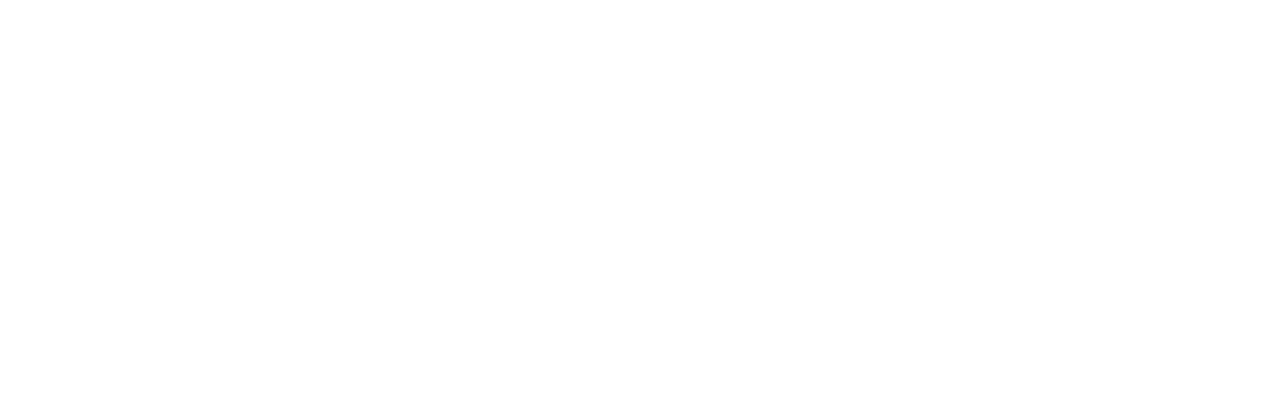
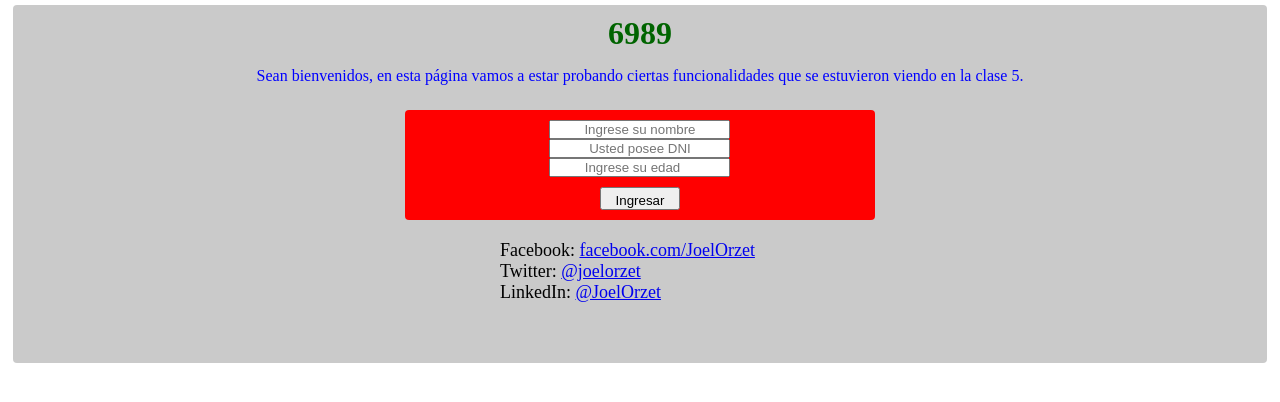
Before and after one commit to joelorzet/Tareas-r-argentina-programa, a plain HTML site: page tareas/clase-5/index.html in a window 1280 px wide. Drawn offline with Linux system fonts and the light colour scheme.

Commit message:
tarea 4 - 5 terminada

```diff
--- a/tareas/clase-3/tarea-clase-3.js
+++ b/tareas/clase-3/tarea-clase-3.js
@@ -59,8 +59,8 @@ if (userAge > adminAge) {
 //"userAge"(dentro del if) TIENE EL MISMO NOMBRE QUE "userAge" EL CUAL SE ENCUENTRA EN EL
 //ÁMBITO GLOBAL
 
-const userIDValidation = prompt(
-	'Usted posee documento? Por favor responda con "si" o "no"' || ''
+const userIDValidation = (
+	prompt('Usted posee documento? Por favor responda con "si" o "no"') || ''
 ).toLowerCase();
 
 const EDAD_PARA_ENTRAR = 18;
--- a/tareas/clase-5/index.html
+++ b/tareas/clase-5/index.html
@@ -1,13 +1,57 @@
-<!doctype html>
+<!DOCTYPE html>
 <html lang="es">
-<head>
-    <meta charset="UTF-8">
-    <meta name="viewport"
-          content="width=device-width, user-scalable=no, initial-scale=1.0, maximum-scale=1.0, minimum-scale=1.0">
-    <meta http-equiv="X-UA-Compatible" content="ie=edge">
-    <title>Clase 5</title>
-</head>
-<body>
+	<head>
+		<meta charset="UTF-8" />
+		<meta
+			name="viewport"
+			content="width=device-width, user-scalable=no, initial-scale=1.0, maximum-scale=1.0, minimum-scale=1.0"
+		/>
+		<meta http-equiv="X-UA-Compatible" content="ie=edge" />
+		<title>Tarea Clase 5</title>
+		<link rel="stylesheet" href="styles.css" />
+	</head>
+	<body>
+		<header class="container">
+			<div>
+				<h1>Aca comineza la tarea</h1>
+			</div>
+			<p>
+				Sean bienvenidos, en esta página vamos a estar probando ciertas funcionalidades que se estuvieron
+				viendo en la clase 5.
+			</p>
 
-</body>
+			<form action="" onsubmit="return false;">
+				<div class="input"><input id="userName" type="text" placeholder="Ingrese su nombre" /></div>
+				<div>
+					<input type="text" id="userIDValidator" placeholder="Usted posee DNI" />
+				</div>
+				<div class="input"><input id="userAge" type="number" placeholder="Ingrese su edad" /></div>
+				<button id="ingresar">Ingresar</button>
+			</form>
+
+			<nav>
+				<ul>
+					<div class="mediaLinks">
+						<li class="facebook">
+							<span>Facebook: </span>
+							<a href="https://www.facebook.com/JoelOrzet" target="_blank">facebook.com/JoelOrzet</a>
+						</li>
+						<li class="twitter">
+							<span>Twitter: </span>
+							<a href="https://twitter.com/JoelOrzet" target="_blank">@joelorzet</a>
+						</li>
+						<li class="linkedin">
+							<span>LinkedIn: </span>
+							<a href="https://www.linkedin.com/in/joel-orzet-3a0465215/" target="_blank">@JoelOrzet</a>
+						</li>
+					</div>
+				</ul>
+				<div>
+					<p class="nameAnswer"></p>
+					<p class="respuesta"></p>
+				</div>
+			</nav>
+		</header>
+		<script src="tarea-clase-5.js"></script>
+	</body>
 </html>
--- /dev/null
+++ b/tareas/clase-5/styles.css
@@ -0,0 +1,83 @@
+* {
+	margin: 0;
+	padding: 0;
+}
+
+.container {
+	width: 98%;
+	background: #cacaca;
+	margin: auto;
+	border-radius: 4px;
+	margin-top: 5px;
+}
+
+h1 {
+	width: 400px;
+	color: darkgreen;
+	margin: auto;
+	padding: 10px;
+	text-align: center;
+}
+
+p {
+	width: 800px;
+	margin: auto;
+	padding: 5px;
+	text-align: center;
+	color: blue;
+	margin-bottom: 20px;
+}
+
+form {
+	width: 450px;
+	border-radius: 4px;
+	margin: auto;
+	padding: 10px;
+	background: red;
+	text-align: center;
+}
+
+.input {
+	display: inline;
+	padding: 4px;
+	width: 150px;
+}
+input {
+	text-align: center;
+}
+
+nav {
+	text-align: center;
+	width: auto;
+}
+
+ul {
+	width: 700px;
+	margin: auto;
+	padding: 20px;
+	text-align: center;
+}
+
+.mediaLinks {
+	width: 400px;
+	display: inline;
+	text-align: center;
+}
+
+li {
+	font-size: 18px;
+	width: 280px;
+	padding-left: 10px;
+	padding-right: 10px;
+	list-style: none;
+	margin: auto;
+	text-align: left;
+}
+
+button {
+	display: block;
+	width: 80px;
+	margin: auto;
+	padding-top: 4px;
+	margin-top: 10px;
+}
--- a/tareas/clase-5/tarea-clase-5.js
+++ b/tareas/clase-5/tarea-clase-5.js
@@ -56,3 +56,66 @@ Ejemplo form:
 // 2. obtener el número más pequeño y mostrarlo en un <em> pre-creado con el texto "El número más pequeño es..."
 // 3. obtener el número más grande y mostrarlo en un <em> pre-creado con el texto "El número más grande es..."
 // 4. obtener el número que más se repite y mostrarlo en un <em> pre-creado con el texto "El número más frecuente es..."
+
+function capitalizeName(name) {
+	return name.charAt(0).toUpperCase() + name.slice(1);
+}
+
+const titleH1 = document.querySelector('h1');
+
+console.log(titleH1);
+console.log(titleH1.innerText);
+
+titleH1.innerHTML = 'Título modificado para pruebas';
+
+const mediaLink = document.querySelectorAll('li');
+
+console.log(mediaLink);
+
+for (let i = 0; i < mediaLink.length; i++) {
+	console.log(mediaLink[i].innerText);
+}
+
+setInterval(function () {
+	titleH1.innerText = String(Math.random().toFixed(4)).slice(2);
+}, 1000);
+
+const $butonIngresar = document.querySelector('#ingresar');
+
+$butonIngresar.onclick = function () {
+	const userName = document.querySelector('#userName').value;
+	const userAge = Number(document.querySelector('#userAge').value);
+	const userIDValidator = document.querySelector('#userIDValidator').value;
+
+	const adminName = 'Joel'.toLowerCase();
+	const relativeName = 'Fernando'.toLowerCase();
+	const EDAD_MINIMA = 18;
+	const RESPUESTA_AFIRMATIVA = 'si';
+	const RESPUESTA_NEGATIVA = 'no';
+
+	let nameAnswer;
+	let respuesta;
+
+	if (userName.toLowerCase() === adminName) {
+		nameAnswer = `Hola Tocayo! Yo tambien me llamo ${capitalizeName(adminName)}`;
+	} else if (userName.toLowerCase() === relativeName) {
+		nameAnswer = `Hola ${capitalizeName(userName)} te llamas igual que mi pariente!`;
+	} else {
+		nameAnswer = `Hola ${capitalizeName(userName)}!`;
+	}
+
+	if (userIDValidator.toLowerCase() === RESPUESTA_AFIRMATIVA) {
+		if (userAge >= EDAD_MINIMA) {
+			respuesta = 'Hola, bienvenido. Que disfrute su noche!';
+		} else {
+			respuesta = 'Buenas noches, usted todavia es menor y no puede ingresar';
+		}
+	} else {
+		respuesta = 'Disculpe, sin identificacion no puede ingresar.';
+	}
+
+	document.querySelector('.nameAnswer').innerText = nameAnswer;
+	document.querySelector('.respuesta').innerText = respuesta;
+
+	return false;
+};
```
Also changed, not shown: js/nivel2.js (+2 -65 lines), tareas/clase-5/salario.html (added, +24 -0 lines), tareas/clase-5/salario.js (added, +12 -0 lines), tareas/clase-5/tarea1.html (+9 -7 lines), tareas/clase-5/salario.css (added).
